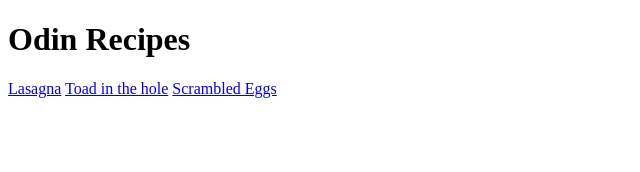
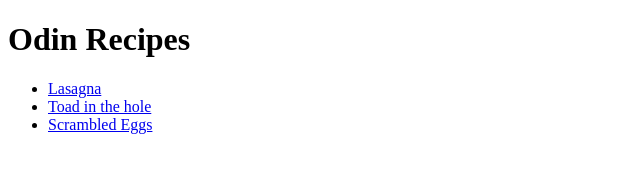
Before and after one commit to gbignell/odin-recipes, a plain HTML site: page index.html in a window 1280 px wide. Shown: the whole page, without its empty margins (0-640 px from the left). Drawn offline with Linux system fonts and the light colour scheme.

Commit message:
Change recipy page links to a ul

```diff
--- a/index.html
+++ b/index.html
@@ -8,8 +8,10 @@
   </head>
   <body>
     <h1>Odin Recipes</h1>
-    <a href="recipes/lasagna.html">Lasagna</a>
-    <a href="recipes/toad_in_hole.html">Toad in the hole</a>
-    <a href="recipes/scrambled_egg.html">Scrambled Eggs</a>
+    <ul>
+      <li><a href="recipes/lasagna.html">Lasagna</a></li>
+      <li><a href="recipes/toad_in_hole.html">Toad in the hole</a></li>
+      <li><a href="recipes/scrambled_egg.html">Scrambled Eggs</a></li>
+    </ul>
   </body>
 </html>
```
